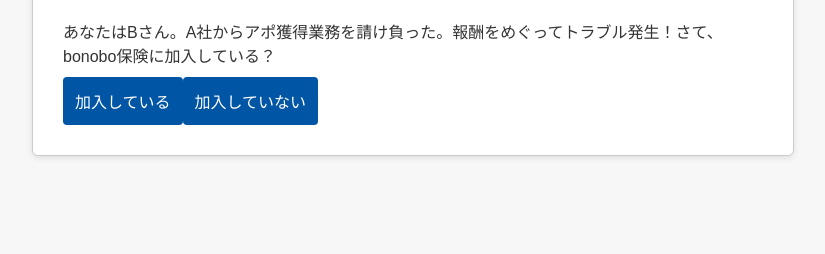
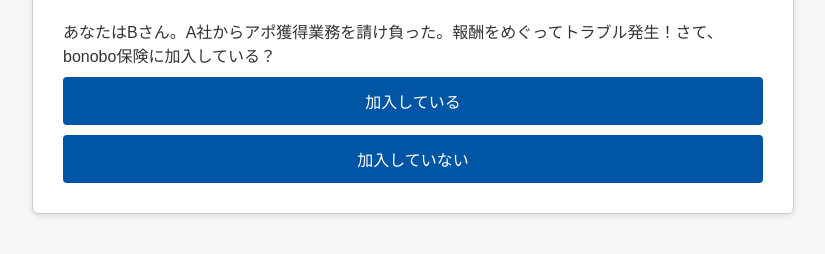
Before and after one commit to haitug08/simulation, a plain HTML site: page index.html in a window 1280 px wide. Shown: the part 100-354 px from the top of the page, without its empty margins (227-1052 px from the left). Drawn offline with Linux system fonts and the light colour scheme.

Commit message:
Update style.css

```diff
--- a/style.css
+++ b/style.css
@@ -13,6 +13,7 @@
   border-radius: 6px;
   box-shadow: 0 2px 6px rgba(0,0,0,0.1);
 }
+
 button {
   font-size: 16px;
   padding: 12px;
@@ -22,3 +23,7 @@
   margin-top: 10px;
   border-radius: 4px;
 }
+
+#choices {
+  display: grid;
+}
```
